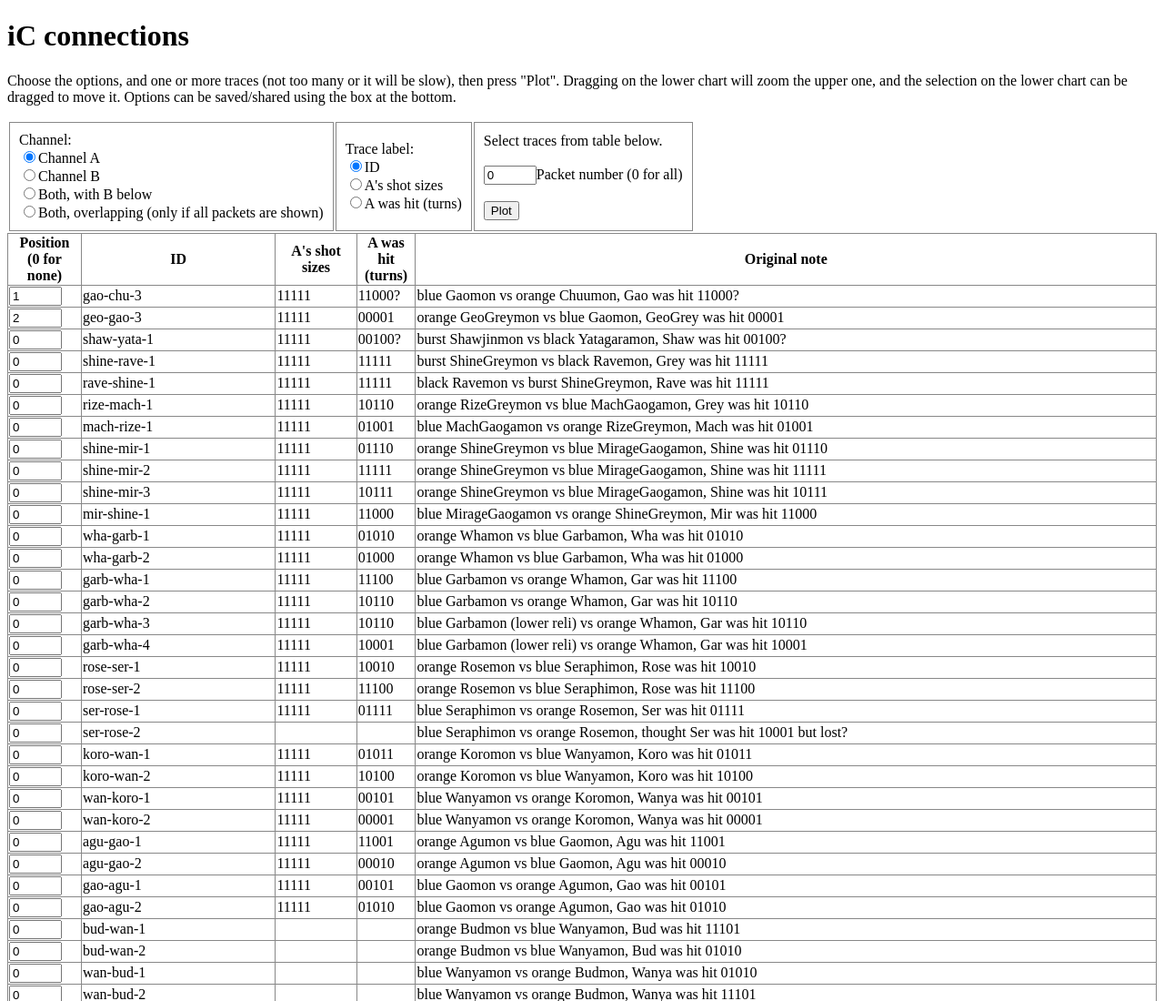
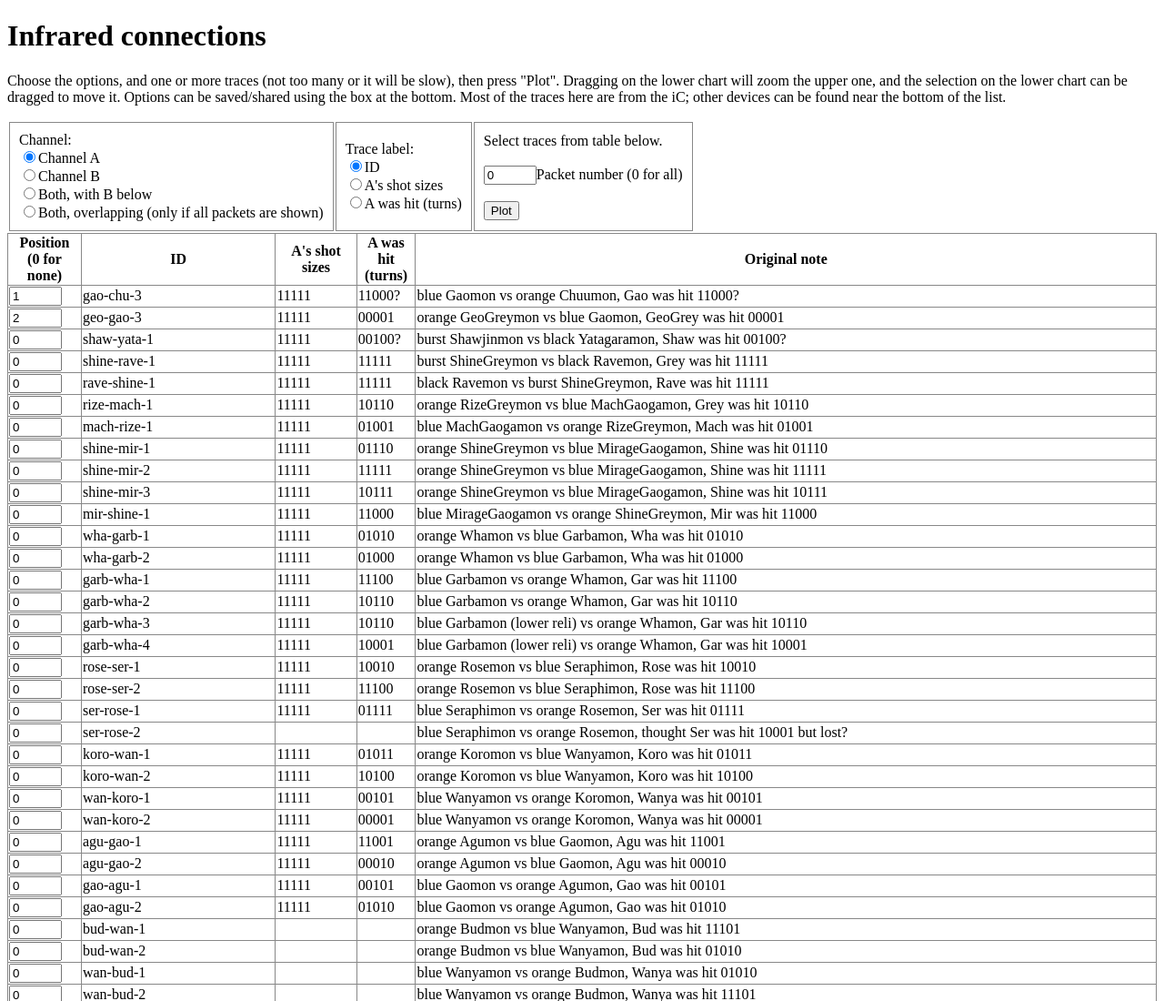
Before and after one commit to dmcomm/irplot, a plain HTML site: page index.html in a window 1280 px wide. Shown: the top 1100 px of the page at 91% size. Drawn offline with nearby package versions, Linux system fonts and the light colour scheme; a script that the page names is missing.

Commit message:
Update page description for non-iC devices

```diff
--- a/index.html
+++ b/index.html
@@ -27,9 +27,9 @@ th, td {
 </head>
 <body>
 
-<h1>iC connections</h1>
+<h1>Infrared connections</h1>
 
-<p>Choose the options, and one or more traces (not too many or it will be slow), then press "Plot". Dragging on the lower chart will zoom the upper one, and the selection on the lower chart can be dragged to move it. Options can be saved/shared using the box at the bottom.</p>
+<p>Choose the options, and one or more traces (not too many or it will be slow), then press "Plot". Dragging on the lower chart will zoom the upper one, and the selection on the lower chart can be dragged to move it. Options can be saved/shared using the box at the bottom. Most of the traces here are from the iC; other devices can be found near the bottom of the list.</p>
 
 <div id="vis"></div>
 
```
